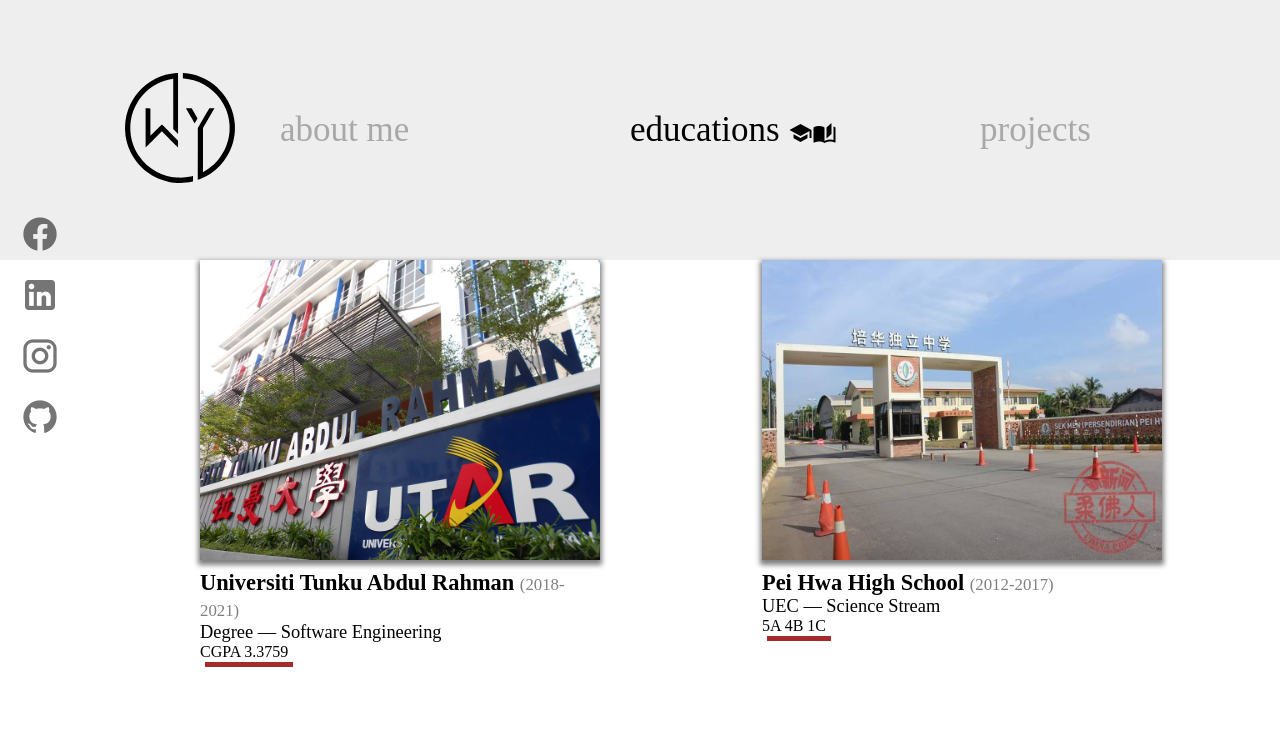
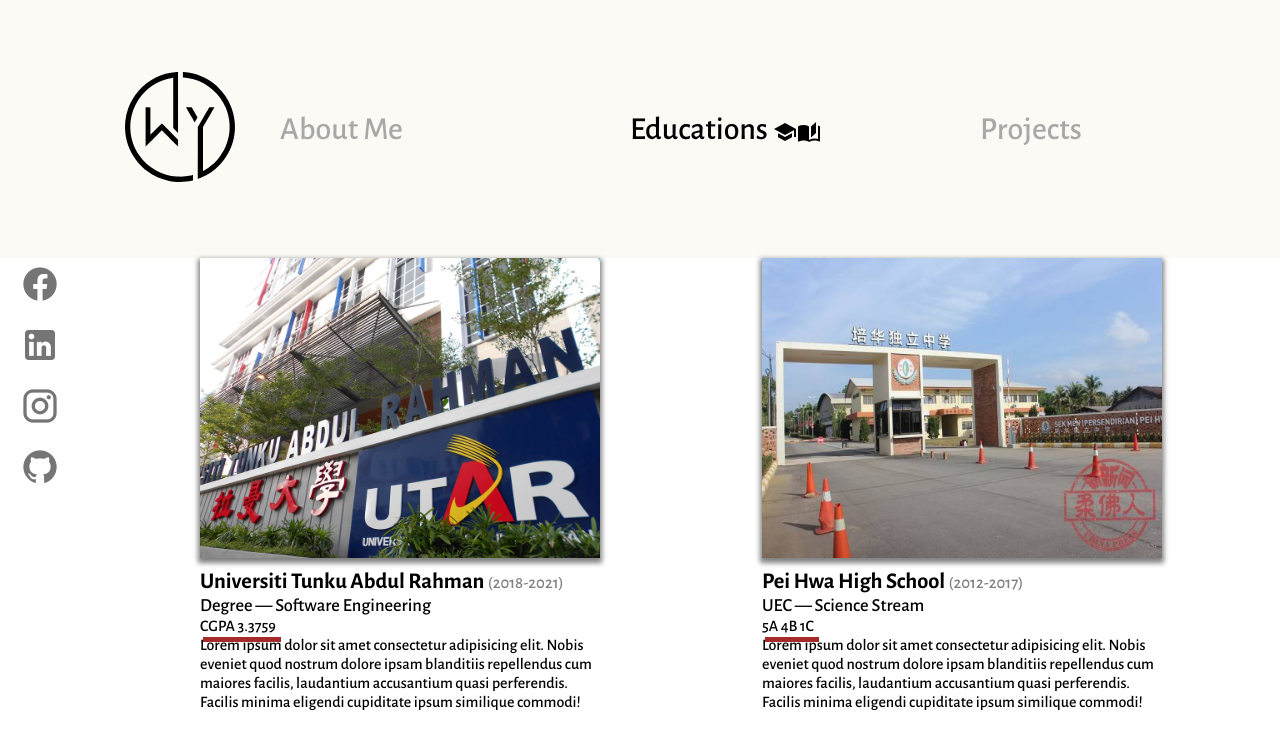
Before and after one commit to WeiYan1289/Portfolio, a Nuxt app: page /education in a window 1280 px wide. Shown: the top 750 px of the page. Built offline with nearby package versions, Linux system fonts and the light colour scheme.

Commit message:
feat: minor changes on UI

```diff
--- a/components/School.vue
+++ b/components/School.vue
@@ -12,6 +12,14 @@
           <div class="emph"></div>
       </div>
 
+      <slot>
+        <p>
+          Lorem ipsum dolor sit amet consectetur adipisicing elit. Nobis eveniet
+          quod nostrum dolore ipsam blanditiis repellendus cum maiores facilis,
+          laudantium accusantium quasi perferendis. Facilis minima eligendi
+          cupiditate ipsum similique commodi!
+        </p>
+      </slot>
     </div>
   </div>
 </template>
@@ -24,7 +32,7 @@
     scholar: { type: String, default: '' },
     field: { type: String, default: '' },
     result: { type: String, default: '' },
-    imgSrc: { type: String, default: '' }
+    imgSrc: { type: String, default: '' },
   },
 }
 </script>
@@ -69,7 +77,7 @@
                 content: '';
                 position: absolute;
                 bottom: -6px;
-                left: 5px;
+                left: 3px;
                 right: -5px;
                 height: 5px;
                 background: brown;
--- a/components/SideNavigation.vue
+++ b/components/SideNavigation.vue
@@ -20,23 +20,38 @@
 
 <style lang="scss" scoped>
 .side-nav {
-  width: 80px;
   position: fixed;
   left: 0;
-  top: 0;
   bottom: 0;
-  padding-top: 214px;
 
   .icon {
-    margin: 0 0 21px;
-    display: block;
     text-align: center;
     text-decoration: none;
     color: #686868;
+    margin: 0 0 21px;
+    display: block;
+  }
 
-    :hover {
-      color: black;
-    }
+  :hover {
+    color: black;
   }
 }
+@media screen and (min-width: 1000px) {
+    .side-nav {
+        width: 80px;
+        top: 0;
+        padding-top: 264px;
+    }
+}
+
+@media screen and (max-width: 1000px) {
+ .side-nav {
+    width: 100%;
+    background-color: white;
+    height: 45px;
+    display: flex;
+    justify-content: space-between;
+    padding: 2.5px 15%;
+ }
+}
 </style>
--- a/components/TopNavigation.vue
+++ b/components/TopNavigation.vue
@@ -5,28 +5,30 @@
         <img class="logo-img" src="~/assets/images/logo.svg" alt="WY Logo" />
       </nuxt-link>
     </div>
-    <div class="burger-placeholder" @click="openSideNav"></div>
+    <div class="burger-placeholder" @click="openSideNav">
+        <v-icon x-large>mdi-backburger</v-icon>
+    </div>
     <div class="wrapper" ref="wrapper" @click="closeSideNav">
       <div class="links">
         <nuxt-link class="nuxt" to="/profile">
           <div class="link" :class="{ 'link-active': isProfile }">
-            about me
+            About Me
             <v-icon v-if="isProfile">mdi-folder-account</v-icon>
-            <v-icon v-if="isProfile">mdi-card-account-details</v-icon>
+            <v-icon class="deco-btn" v-if="isProfile">mdi-card-account-details</v-icon>
           </div>
         </nuxt-link>
         <nuxt-link class="nuxt" to="/education">
           <div class="link" :class="{ 'link-active': isEducation }">
-            educations
+            Educations
             <v-icon v-if="isEducation">mdi-school</v-icon>
-            <v-icon v-if="isEducation">mdi-book-open-page-variant</v-icon>
+            <v-icon class="deco-btn" v-if="isEducation">mdi-book-open-page-variant</v-icon>
           </div>
         </nuxt-link>
         <nuxt-link class="nuxt" to="/projects">
           <div class="link" :class="{ 'link-active': isProjects }">
-            projects
-            <v-icon v-if="isProjects">mdi-puzzle</v-icon>
-            <v-icon v-if="isProjects">mdi-clipboard-text-search</v-icon>
+            Projects
+             <v-icon v-if="isProjects">mdi-clipboard-text-search</v-icon>
+            <v-icon class="deco-btn" v-if="isProjects">mdi-puzzle</v-icon>
           </div>
         </nuxt-link>
       </div>
@@ -38,27 +40,15 @@
 export default {
   computed: {
     isProfile() {
-      if (this.$route.path == "/profile") {
-        return true;
-      } else {
-        return false;
-      }
+      return this.$route.path == "/profile";
     },
 
     isEducation() {
-      if (this.$route.path == "/education") {
-        return true;
-      } else {
-        return false;
-      }
+      return this.$route.path == "/education";
     },
 
     isProjects() {
-      if (this.$route.path == "/projects") {
-        return true;
-      } else {
-        return false;
-      }
+      return this.$route.path == "/projects";
     }
   },
   methods: {
@@ -77,7 +67,7 @@
   display: flex;
   justify-content: space-between;
   width: 100%;
-  background: #eee;
+  background: #fbfaf5;
   align-items: center;
   padding: 0 80px;
 
@@ -85,18 +75,21 @@
     margin: 110px 0;
   }
 }
+.logo-img {
+  min-height: 250px;
+  max-width: 200px;
+}
 .burger-placeholder {
   display: none;
   height: 40px;
   width: 40px;
-  background: gray;
   cursor: pointer;
 }
 .links {
   display: flex;
   justify-content: space-between;
   width: 1000px;
-  font-size: 35px;
+  font-size: 32px;
 }
 .nuxt {
   text-decoration: none;
@@ -112,33 +105,38 @@
   color: black;
 }
 
-@media screen and (max-width: 1128px) {
-}
-
-@media screen and (max-width: 768px) {
-}
-
 @media screen and (max-width: 1000px) {
   .top-nav {
+    padding-left: 0;
+    padding-right: 30px;
+
     .burger-placeholder {
       display: block;
     }
+
+    .deco-btn {
+      visibility: hidden;
+    }
+
     .wrapper {
       margin: 0;
       height: 100vh;
-      background: pink;
+      background: #EFEFEF;
       width: 200px;
       position: fixed;
       top: 0;
       right: 0;
       transition: transform 0.2s ease;
       transform: translateX(100%);
+      border-left: #eee solid 1px;
+      padding-left: 15px;
 
       .links {
         justify-content: space-around;
         height: 40vh;
         width: 100%;
         flex-direction: column;
+        font-size: 26px !important;
       }
 
       &.pulled-in {
@@ -147,12 +145,4 @@
     }
   }
 }
-
-@media screen and (max-width: 1366px) {
-  .top-nav {
-    .logo-img {
-      width: 200px;
-    }
-  }
-}
 </style>
--- a/layouts/default.vue
+++ b/layouts/default.vue
@@ -1,9 +1,11 @@
 <template>
   <div class="my-layout">
     <!-- header -->
+    <TopNavigation />
+    <div class="my-content">
+      <Nuxt />
+    </div>
     <SideNavigation />
-    <TopNavigation />
-    <Nuxt />
     <!-- footer -->
   </div>
 </template>
@@ -12,7 +14,15 @@
 export default {};
 </script>
 
-<style lang="scss" scoped>
+<style>
+html {
+  font-family: 'Alegreya Sans', sans-serif;
+}
+
+.my-content {
+  margin-bottom: 60px;
+}
+
 .my-layout {
   overflow: hidden;
   min-height: 100vh;
--- a/nuxt.config.js
+++ b/nuxt.config.js
@@ -14,7 +14,11 @@
       { hid: 'description', name: 'description', content: '' }
     ],
     link: [
-      { rel: 'icon', type: 'image/x-icon', href: '/favicon.ico' }
+      { rel: 'icon', type: 'image/x-icon', href: '/favicon.ico' },
+      {
+        rel: "stylesheet",
+        href: "https://fonts.googleapis.com/css2?family=Alegreya+Sans:wght@500;700&display=swap",
+      },
     ]
   },
 
```
Also changed, not shown: pages/education.vue (line endings or trailing spaces).
